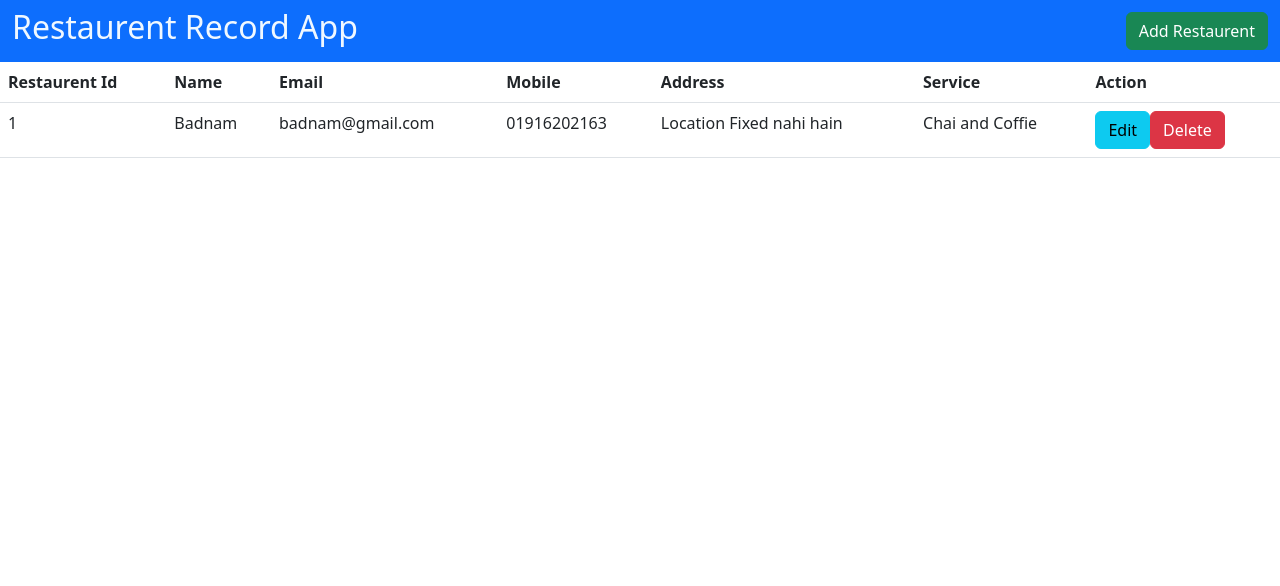
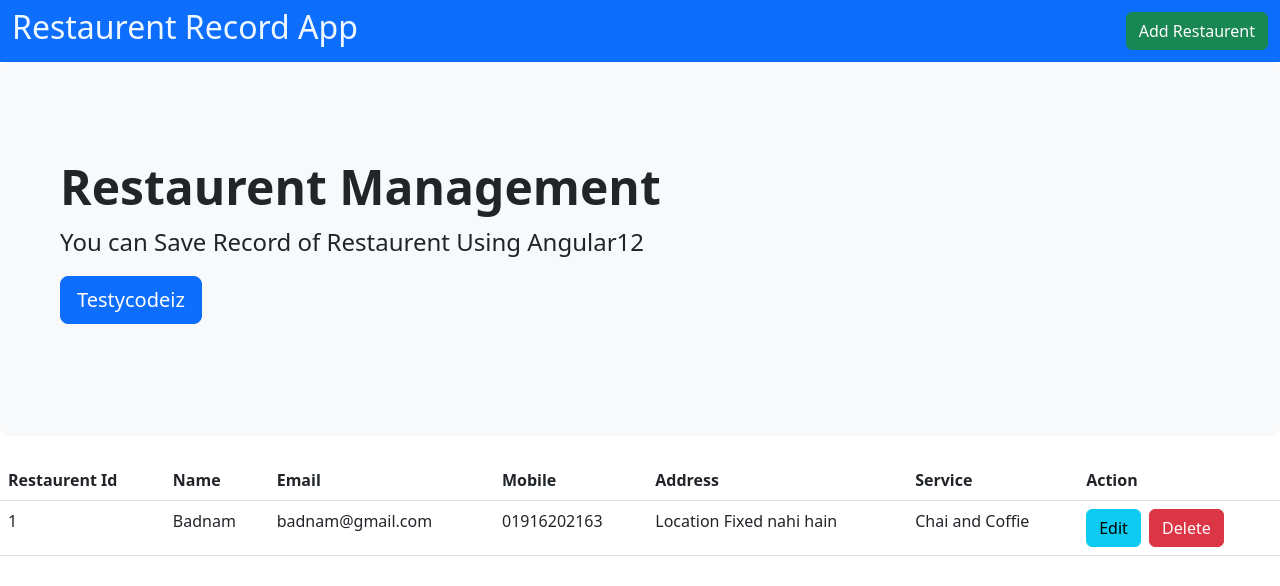
Before and after one commit to naimur202164-rony/Angular-Resturant-App, an Angular app: page / in a window 1280 px wide. Shown: the top 586 px of the page. Built offline with nearby package versions, Linux system fonts and the light colour scheme.

Commit message:
jumpbotron added

```diff
--- a/src/app/restaurent-dash/restaurent-dash.component.html
+++ b/src/app/restaurent-dash/restaurent-dash.component.html
@@ -6,10 +6,20 @@
     </div>
   </div>
 </nav>
-
+<!-- Jumbotron -->
+<div class="p-5 mb-4 bg-light rounded-3">
+  <div class="container-fluid py-5">
+    <h1 class="display-5 fw-bold">Restaurent Management</h1>
+    <p class="col-md-8 fs-4">
+      You can Save Record of Restaurent Using Angular12
+    </p>
+    <p class="btn btn-primary btn-lg" type="button">Testycodeiz</p>
+  </div>
+</div>
+<!-- Jumbotron-end -->
 <!-- Table Shown Here -->
 
-<table class="table">
+<table class="table mt-4">
   <thead>
     <tr>
       <th scope="col">Restaurent Id</th>
@@ -30,7 +40,7 @@
       <td>Location Fixed nahi hain</td>
       <td>Chai and Coffie</td>
       <td>
-        <button class="btn btn-info">Edit</button>
+        <button class="btn btn-info">Edit</button>&nbsp;
         <button class="btn btn-danger">Delete</button>
       </td>
     </tr>
```
